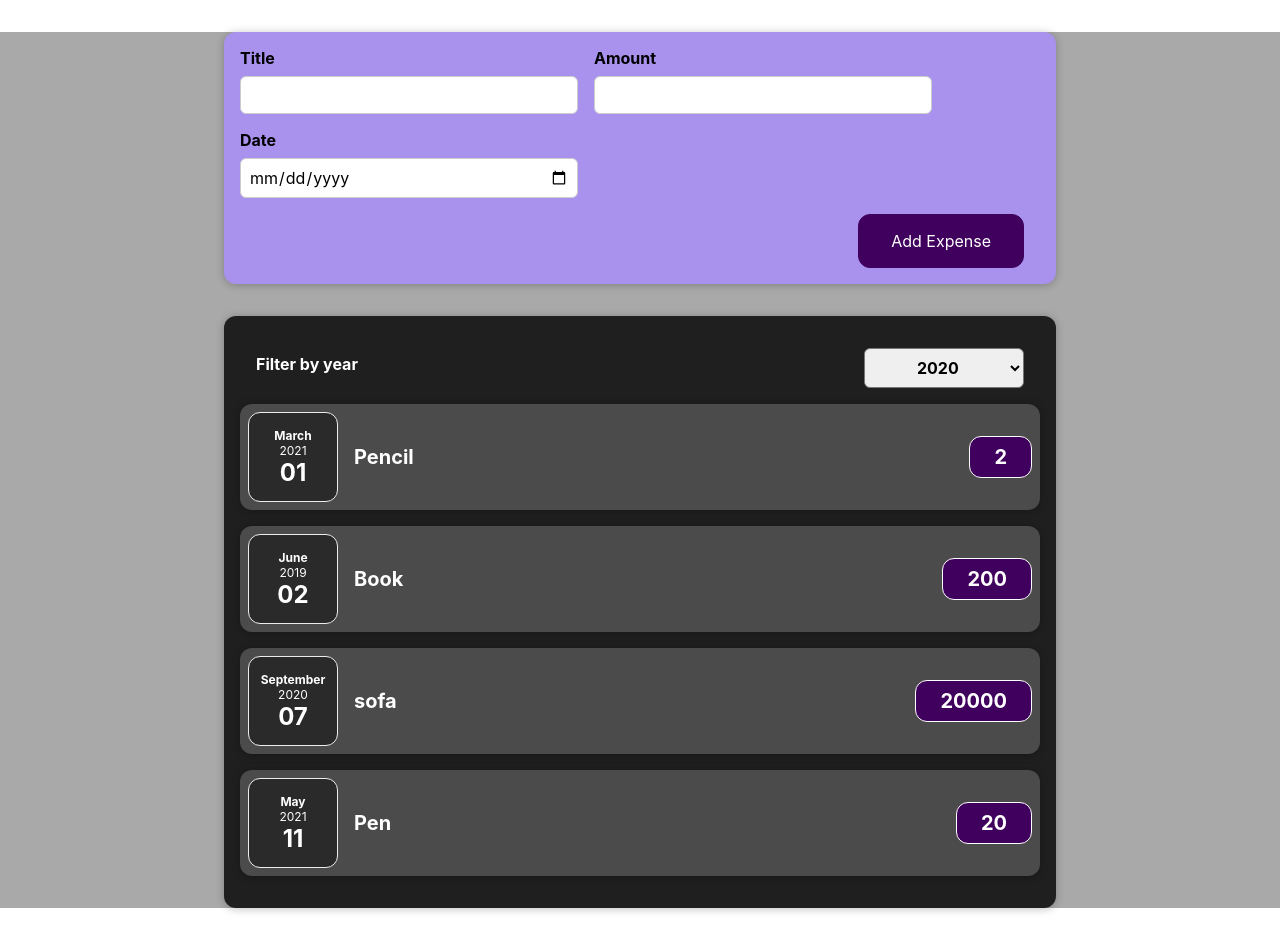
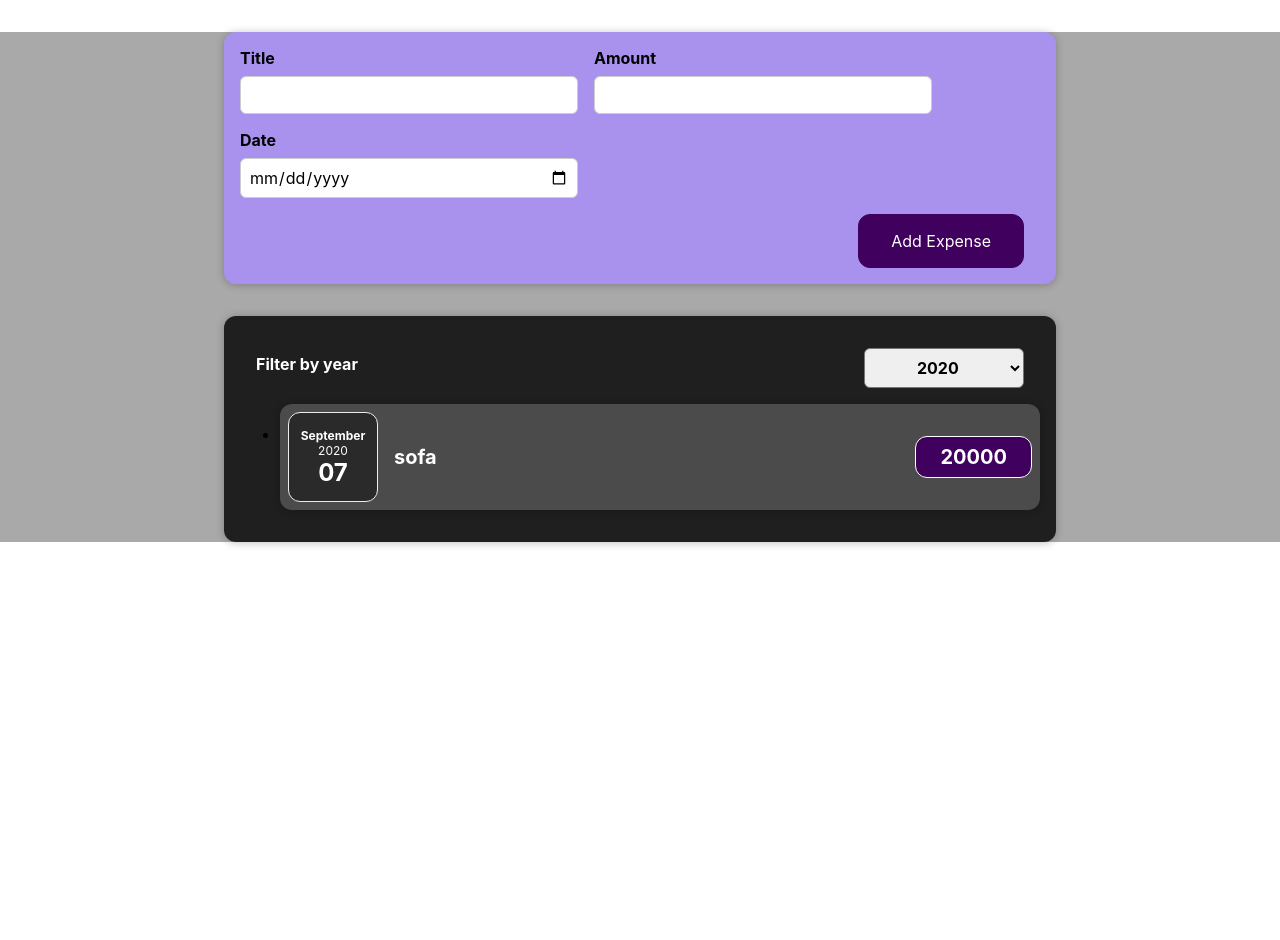
Before and after one commit to 4444yashaswi/react-complete-guide, a React (Create React App) app in the folder expense-record/: page / in a window 1280 px wide. After the commit the page ends 800 px from the top, so only its background shows below. Built offline with nearby package versions, Linux system fonts and the light colour scheme.

Commit message:
Completed the filter feature

```diff
--- a/expense-record/src/components/Expenses/ExpenseItem.js
+++ b/expense-record/src/components/Expenses/ExpenseItem.js
@@ -5,6 +5,7 @@
 
 function ExpenseItem(props) {
 	return (
+		<li>
 		<Card className = 'expense-item'>
 			<ExpenseDate date={props.date} />
 			<div className = 'expense-item__description'>
@@ -12,6 +13,7 @@
 				<div className = 'expense-item__price'>{props.amount}</div>
 			</div>
 		</Card>
+		</li>
 	);
 }
 
--- a/expense-record/src/components/Expenses/Expenses.js
+++ b/expense-record/src/components/Expenses/Expenses.js
@@ -2,6 +2,7 @@
 import ExpenseItem from './ExpenseItem';
 import Card from '../UI/Card';
 import ExpensesFilter from './ExpensesFilter';
+import ExpensesList from './ExpensesList';
 import './Expenses.css';
 
 function Expenses(props) {
@@ -11,6 +12,11 @@
 		setFilteredYear(selectedYear);
 	};
 
+	const filteredExpenses = props.items.filter(expense => {
+		return expense.date.getFullYear().toString() === filteredYear;
+	});
+
+
 	return(
 		<Card className = 'expenses'>
 			<ExpensesFilter
@@ -18,15 +24,7 @@
         	 onChangeFilter={filterChangeHandler}
         	/>
 
-        	{props.items.map(
-				expense => (
-					<ExpenseItem
-					key = {expense.id}
-			 		title = {expense.title}
-			 		amount = {expense.amount}
-			 		date = {expense.date}
-					/>
-			))}
+        	<ExpensesList items = {filteredExpenses} />
 
 		</Card>
 	);
--- /dev/null
+++ b/expense-record/src/components/Expenses/ExpensesList.css
@@ -0,0 +1,9 @@
+.expense-list{
+	list-style: none;
+	padding: 0;
+}
+
+.expense-list__fallback{
+	color: white;
+	text-align: center;
+}
--- /dev/null
+++ b/expense-record/src/components/Expenses/ExpensesList.js
@@ -0,0 +1,24 @@
+import ExpenseItem from './ExpenseItem';
+
+const ExpensesList = props => {
+
+	if(props.items.length === 0){
+		return <h2 className = 'expenses-list__fallback'>No Expenses Found for this Year</h2>;
+	}
+
+	return (
+		<ul className = 'expenses-list'>
+			{props.items.map(
+				expense => (
+					<ExpenseItem
+					key = {expense.id}
+					title = {expense.title}
+					amount = {expense.amount}
+					date = {expense.date}
+					/>
+		))}
+	</ul>
+	);
+};
+
+export default ExpensesList;
```
